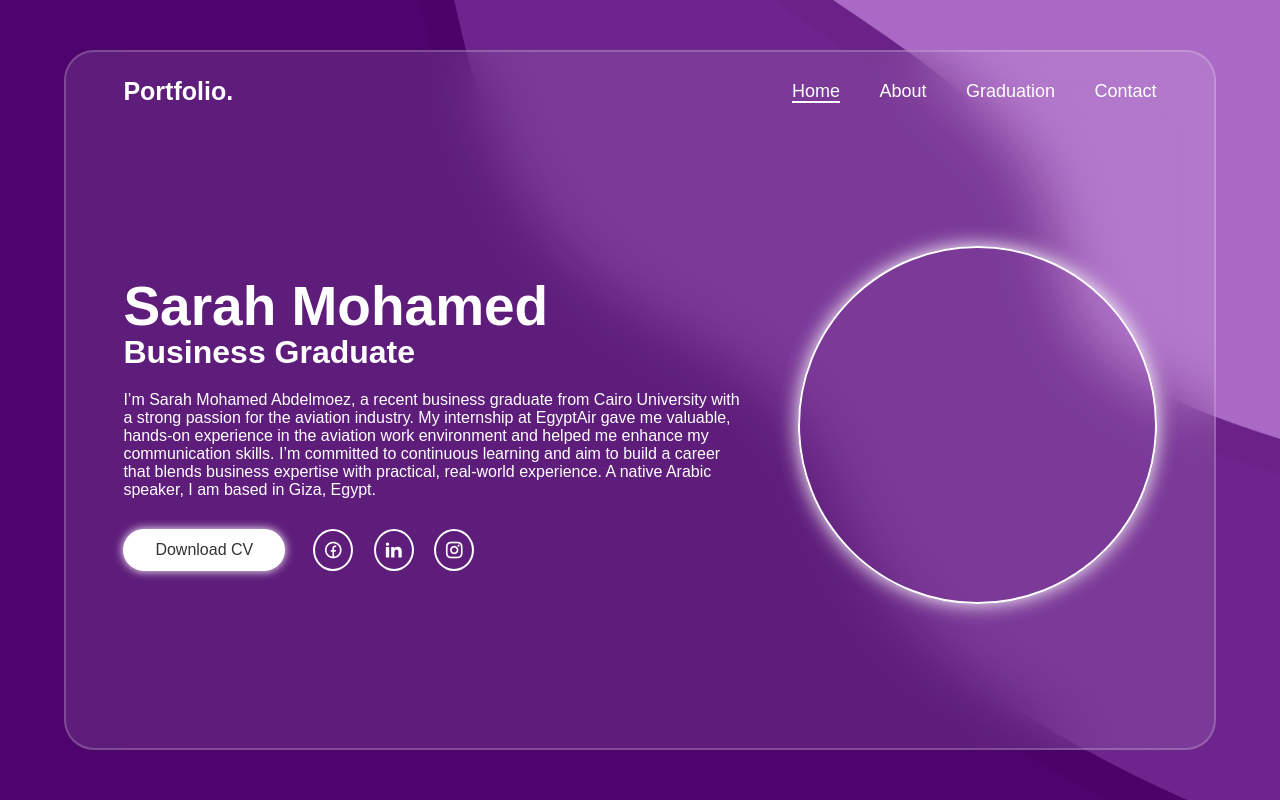
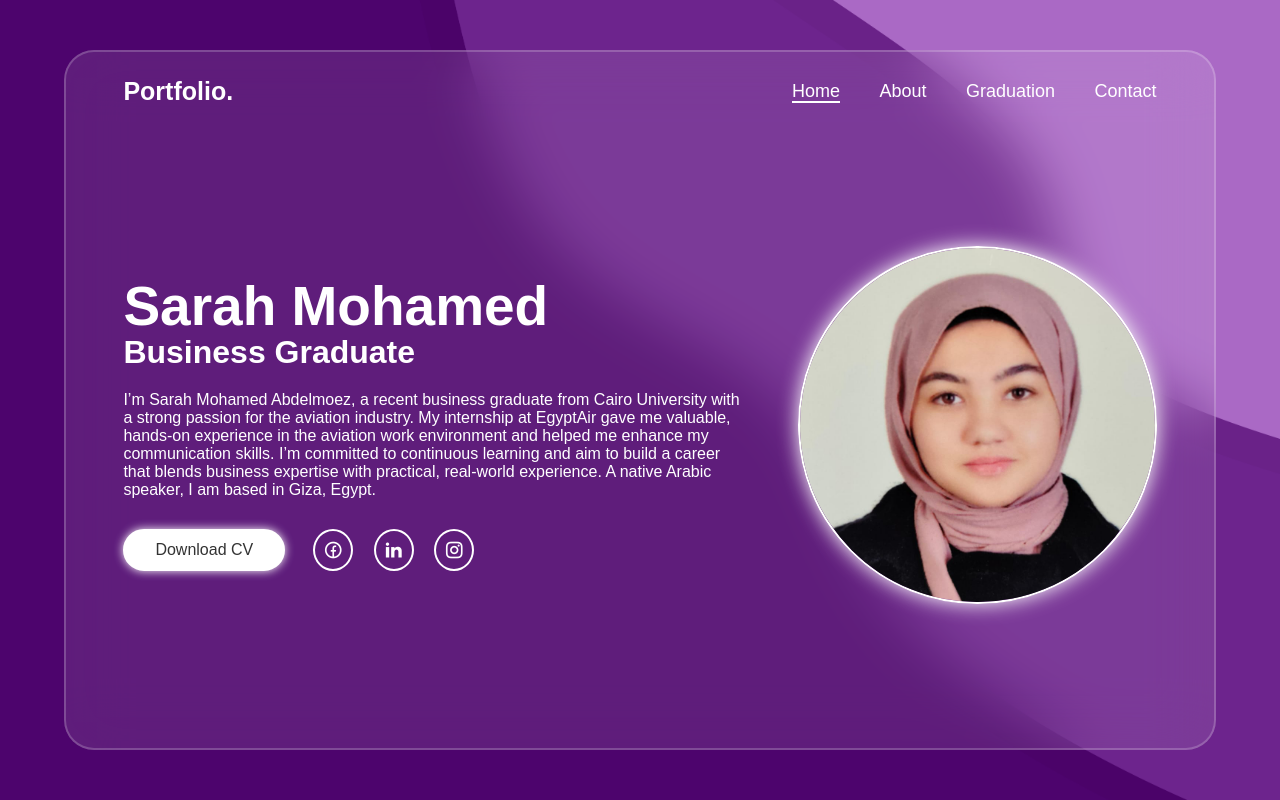
Before and after one commit to humaeidmansur/responsive-portfolio-website-project, a plain HTML site: page index.html in a window 1280 px wide. Drawn offline with nearby package versions, Linux system fonts and the light colour scheme; the site is published under a folder, as on GitHub Pages, so addresses that start at the root find nothing.

Commit message:
profile picture added and updated

```diff
--- a/index.html
+++ b/index.html
@@ -51,7 +51,7 @@
 
             <div class="home-image">
                 <div class="img-box">
-        <img src="/images/sar.jpg" alt="">
+        <img src="images/sar.jpg" alt="">
                 </div>
             </div>
         </section>
```
